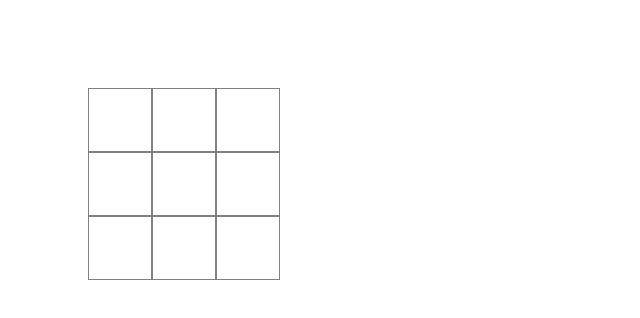
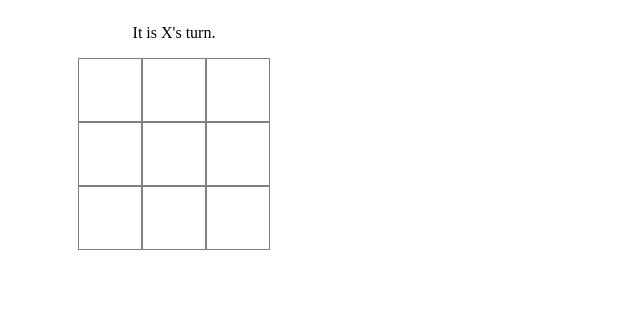
Before and after one commit to KonnorRogers/TicTacToeJS, a website with bundled scripts: page src/index.html in a window 1280 px wide. Shown: the whole page, without its empty margins (0-640 px from the left). Built offline with nearby package versions, Linux system fonts and the light colour scheme.

Commit message:
adding rendering

```diff
--- a/src/index.js
+++ b/src/index.js
@@ -1,8 +1,10 @@
-// import Game from './js/game.js';
-import Board from './js/board.js';
+import Game from './js/game.js';
+// import Board from './js/board.js';
 
 const root = document.createElement('div');
 root.id = 'root';
 document.body.appendChild(root);
 
-root.appendChild(Board.render());
+// root.appendChild(Board.render());
+
+root.appendChild(Game.render());
--- a/src/js/game.js
+++ b/src/js/game.js
@@ -0,0 +1,65 @@
+import Player from './player.js';
+import Board from './board.js';
+
+export default (function Game() {
+  const addPlayers = () => {
+    const players = [];
+    const player1 = Player({name: 'X', marker: 'X'});
+    const player2 = Player({name: 'O', marker: 'O'});
+    players[0] = player1;
+    players[1] = player2;
+
+    return players;
+  };
+
+  const _players = addPlayers();
+  let _isPlayerOnesTurn = true;
+
+  const renderStatus = () => {
+    const status = document.createElement('p');
+    status.id = 'status';
+
+    let player;
+
+    if (isPlayerOnesTurn() === true) {
+      player = playerOne();
+    } else {
+      player = playerTwo();
+    }
+
+    status.innerText = `It is ${player.marker}'s turn.`;
+    return status;
+  };
+  const playerOne = () => {
+    return _players[0];
+  };
+  const playerTwo = () => {
+    return _players[1];
+  };
+  const isPlayerOnesTurn = () => {
+    return _isPlayerOnesTurn;
+  };
+
+  return {
+    handleClick() {
+      let player;
+      if (isPlayerOnesTurn() === true) {
+        _isPlayerOnesTurn = false;
+        player = playerOne();
+      } else {
+        _isPlayerOnesTurn = true;
+        player = playerTwo();
+      }
+
+      Board.setValue({index: index, value: player.marker});
+      return render();
+    },
+    render() {
+      const docFrag = document.createDocumentFragment();
+
+      docFrag.append(renderStatus());
+      docFrag.append(Board.render());
+      return docFrag;
+    },
+  };
+})();
--- a/src/js/square.js
+++ b/src/js/square.js
@@ -6,13 +6,14 @@ export default function Square({index, value} = {}) {
     square.classList.add('square');
     square.id = `square-${index}`;
 
-    // square.onclick =
-
-    if (value !== null && value !== undefined) {
-      square.innerText = value.toString();
-    } else {
-      square.innerText = '';
-    }
+    square.onclick = () => {
+      console.log(index);
+      if (value !== null && value !== undefined) {
+        square.innerText = value.toString();
+      } else {
+        square.innerText = '';
+      }
+    };
 
     return square;
   };
--- a/src/style.css
+++ b/src/style.css
@@ -1,5 +1,9 @@
 * {
   box-sizing: border-box;
+}
+
+body {
+  text-align: center;
 }
 
 /* Taken from normalize.css to normalize buttons */
@@ -16,10 +20,16 @@ button {
 
 #root {
   display: flex;
+  margin-left: 1rem;
+  margin-right: auto;
+  max-width: 300px;
+  flex-wrap: wrap;
+  justify-content: center;
+  align-items: center;
 }
 
-#board {
-  margin: 5rem;
+#status {
+  width: 100%;
 }
 
 .board-row:after {
```
Also changed, not shown: __tests__/game.test.js (added, +1 -0 lines).
